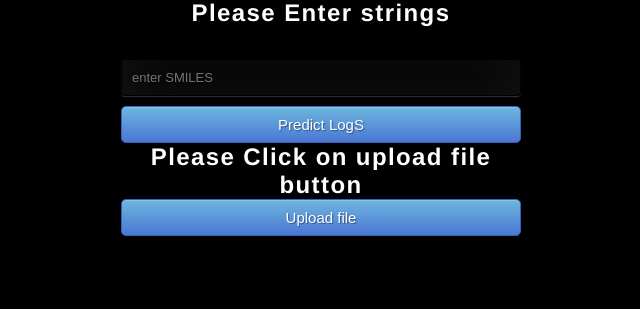
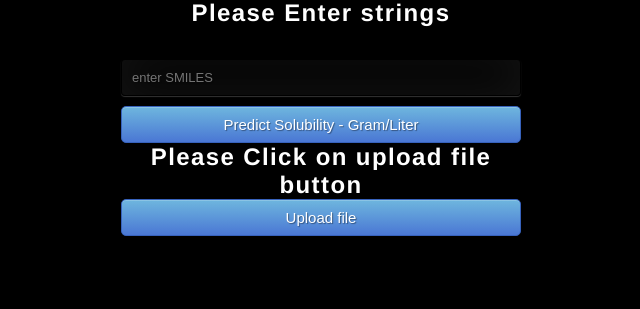
Before and after one commit to ali1810/solub_heroku_new, a Flask app: page / in a window 1280 px wide. Shown: the part 352-661 px from the top of the page, without its empty margins (369-1009 px from the left). Run offline with Flask 2, Linux system fonts and the light colour scheme.

Commit message:
Update sub.html

```diff
--- a/templates/sub.html
+++ b/templates/sub.html
@@ -31,7 +31,7 @@
      <!-- Main Input For Receiving Query to our ML -->
     <form action="/predict" method="post">
         <input type="text" name="smiles" placeholder="enter SMILES" required="required" />
-        <button type="submit" class="btn btn-primary btn-block btn-large">Predict LogS</button>
+        <button type="submit" class="btn btn-primary btn-block btn-large">Predict Solubility - Gram/Liter</button>
         {{ prediction_text }} {{select}}
     </form>
 
```
